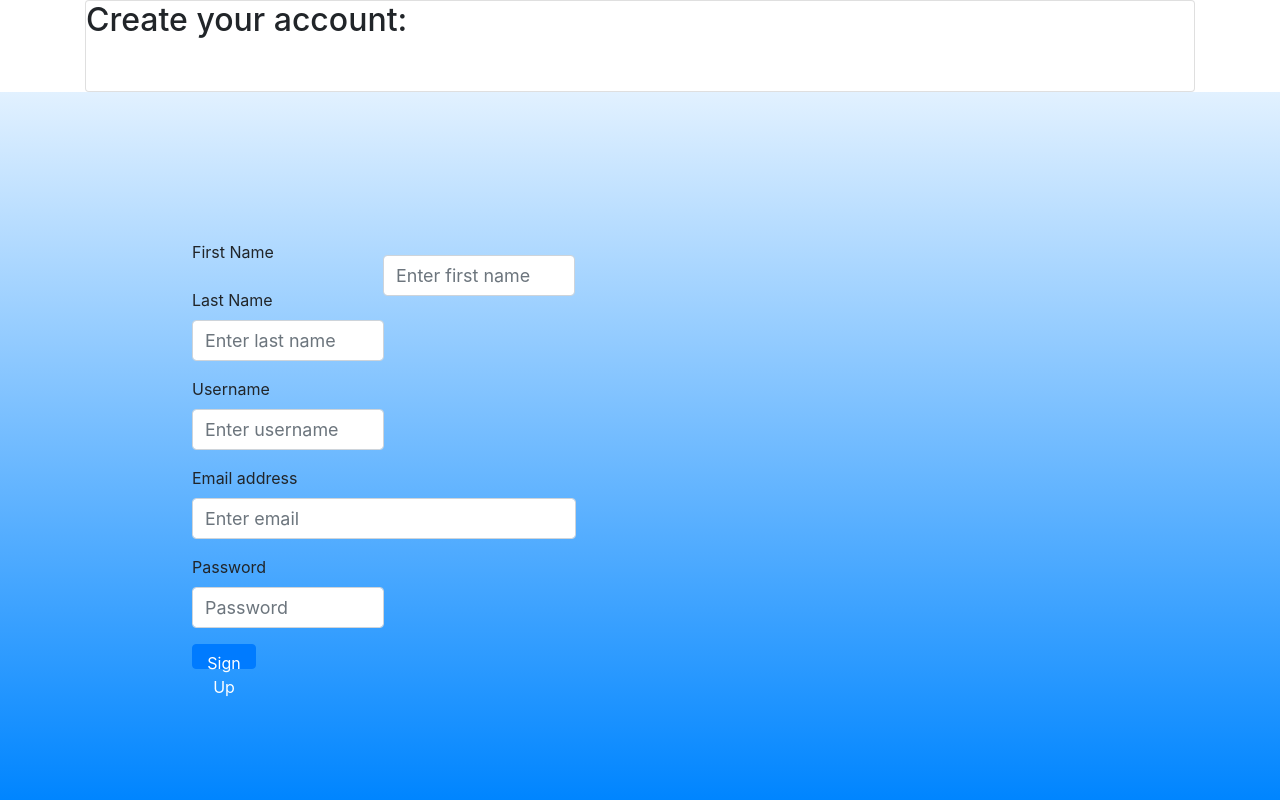
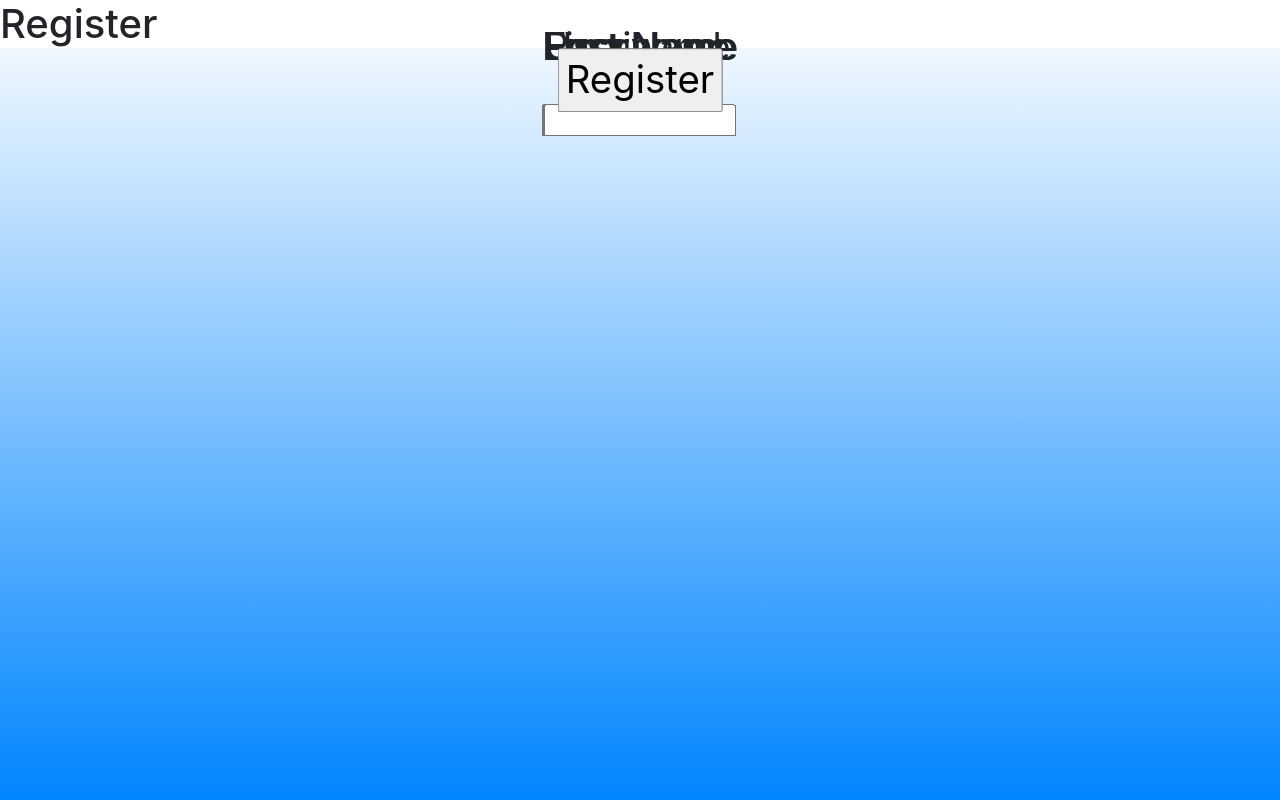
Before and after one commit to CSE-Courses/course-project-a6-jallenlooksgoodinshorts, a Flask app: page /register in a window 1280 px wide. Run offline with Flask 2, Linux system fonts and the light colour scheme; some libraries are stand-ins or nearby versions.

Commit message:
added correct forms

```diff
--- a/app.py
+++ b/app.py
@@ -1,9 +1,11 @@
 from flask import Flask, render_template, url_for, redirect, flash
 from forms import LoginForm, RegistrationForm
-from db import newUser, loginUser
+import db
 from flask_login import LoginManager, login_user, current_user, login_required, UserMixin
-#from flask_bcrypt import Bcrypt
+from flask_bcrypt import Bcrypt
 import bcrypt
+import sys
+import os
 
 #Runs Bcrypt on server
 
@@ -25,6 +27,10 @@
         user = User(id)
         return user
 
+db.testConn()
+
+
+bcrypt = Bcrypt(app)
 
 @app.route('/')
 @app.route('/home')
@@ -40,47 +46,31 @@
 def login():
     form = LoginForm()
     if form.validate_on_submit():
-        email = form.email
-        hashedPassword = bcrypt.hashpw(form.password, bcrypt.gensalt())
+        email = form.email.data
+        hashedPassword = bcrypt.hashpw(form.password.data, bcrypt.gensalt()).decode('utf-8')
 
-        authenticatedUser = loginUser(email, hashedPassword)
+        authenticatedUser = db.loginUser(email, hashedPassword)
 
-        if authenticatedUser != None:
+        newUserType = User(authenticatedUser)
+        login_user(newUserType)
 
-            newUserType = User(authenticatedUser)
-            login_user(newUserType)
+        flash('Success', 'success')
 
-            flash('Success', 'success')
-
-            return redirect(url_for('welcome'))
-        else :
-            flash('Incorrect email or password', 'warning')
-            return redirect(url_for('login'))
-
-    return render_template('login.html', title = 'Login')
+    return render_template('login.html', title = 'Login', form=form)
 
 @app.route('/register',  methods = ['GET', 'POST'])
 def register():
     form = RegistrationForm()
     if form.validate_on_submit():
-        firstName = form.firstname
-        lastName = form.lastname
-        email = form.email
-        hashedPassword = bcrypt.hashpw(form.password, bcrypt.gensalt())
+        firstName = form.firstname.data
+        lastName = form.lastname.data
+        email = form.email.data
+        hashedPassword = bcrypt.generate_password_hash(form.password.data, bcrypt.gensalt()).decode('utf-8')
         username = form.username
 
-        # register a new user usign db command newUser and reurn email
-        newUserAuth = newUser(email, hashedPassword, firstName, lastName, username)
+        newUserAuth = db.newUser(email, hashedPassword, firstName, lastName, username)
 
-        if newUserAuth != None:
-
-            flash('Account Created!', 'success')
-
-            return redirect(url_for('login'))
-        else :
-            flash('Incorrect email or password', 'warning')
-
-    return render_template('register.html', title = 'Register')
+    return render_template('register.html', title = 'Register', form=form)
 
 if __name__ == '__main__':
     app.run(host='0.0.0.0', port=4000)
--- a/forms.py
+++ b/forms.py
@@ -8,9 +8,9 @@
     submit = SubmitField('Sign In')
 
 class RegistrationForm(FlaskForm):
-    firstname = StringField('firstform', validators=[DataRequired()])
-    lastname = StringField('lastform', validators=[DataRequired()])
-    email = StringField('emailform', validators=[DataRequired(), Email()])
-    password = StringField('passform', validators=[DataRequired()])
-    username = StringField('userform', validators=[DataRequired()])
+    firstname = StringField('First Name', validators=[DataRequired()])
+    lastname = StringField('Last Name', validators=[DataRequired()])
+    email = StringField('Email', validators=[DataRequired(), Email()])
+    password = StringField('Password', validators=[DataRequired()])
+    username = StringField('Username', validators=[DataRequired()])
     submit = SubmitField('Register')
--- a/templates/register.html
+++ b/templates/register.html
@@ -1,41 +1,45 @@
 {% extends 'head.html' %}
 {% block content %}
 
-<div class="container">
-    <div class="card mb-3">
-        <h2 class="card-title">Create your account:</h5>
-        <div class="card-body"></div>
+    <h1>Register</h1>
+    <form action="" method="post">
+        <p>
+            {{ form.firstname.label }}<br>
+            {{ form.firstname(size=32) }}<br>
+            {% for error in form.firstname.errors %}
+            <span style="color: red;">[{{ error }}]</span>
+            {% endfor %}
+        </p>
+        <p>
+            {{ form.lastname.label }}<br>
+            {{ form.lastname(size=64) }}<br>
+            {% for error in form.lastname.errors %}
+            <span style="color: red;">[{{ error }}]</span>
+            {% endfor %}
+        </p>
+        <p>
+            {{ form.username.label }}<br>
+            {{ form.username(size=32) }}<br>
+            {% for error in form.username.errors %}
+            <span style="color: red;">[{{ error }}]</span>
+            {% endfor %}
+        </p>
+        <p>
+            {{ form.email.label }}<br>
+            {{ form.email(size=32) }}<br>
+            {% for error in form.email.errors %}
+            <span style="color: red;">[{{ error }}]</span>
+            {% endfor %}
+        </p>
+        <p>
+            {{ form.password.label }}<br>
+            {{ form.password(size=32) }}<br>
+            {% for error in form.password.errors %}
+            <span style="color: red;">[{{ error }}]</span>
+            {% endfor %}
+        </p>
 
-        <form>
-            <div class="form-group">
-                <label for="inputFirstName">First Name</label>
-                <input type="text" class="form-control" id="firstForm" aria-describedby="First" maxlength="20"
-                    placeholder="Enter first name">
-            </div>
-            <div class="form-group">
-                <label for="inputLastName">Last Name</label>
-                <input type="text" class="form-control" id="lastform" aria-describedby="Last" maxlength="20"
-                    placeholder="Enter last name">
-            </div>
-            <div class="form-group">
-                <label for="inputusername">Username</label>
-                <input type="text" class="form-control" id="userform" aria-describedby="Last" maxlength="20"
-                    placeholder="Enter username">
-            </div>
-            <div class="form-group">
-                <label for="exampleInputEmail1">Email address</label>
-                <input type="email" class="form-control" id="emailform" aria-describedby="emailHelp"
-                    placeholder="Enter email">
-            </div>
-            <div class="form-group">
-                <label for="exampleInputPassword1">Password</label>
-                <input type="password" class="form-control" id="passform" placeholder="Password">
-            </div>
-            <button type="submit" class="btn btn-primary">Sign Up</button>
-        </form>
-    </div>
-</div>
-
-
+        <p>{{ form.submit() }}</p>
+    </form>
 
 {% endblock content %}
```
Also changed, not shown: db.py (+41 -21 lines), templates/login.html (+19 -17 lines), 1 other file.
